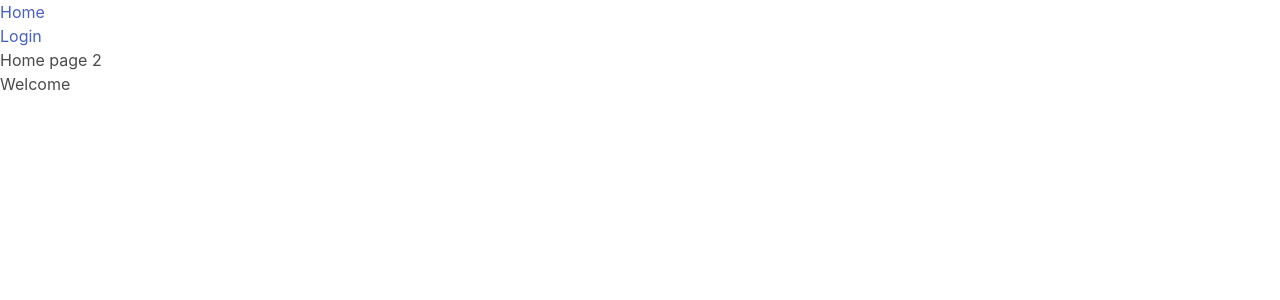
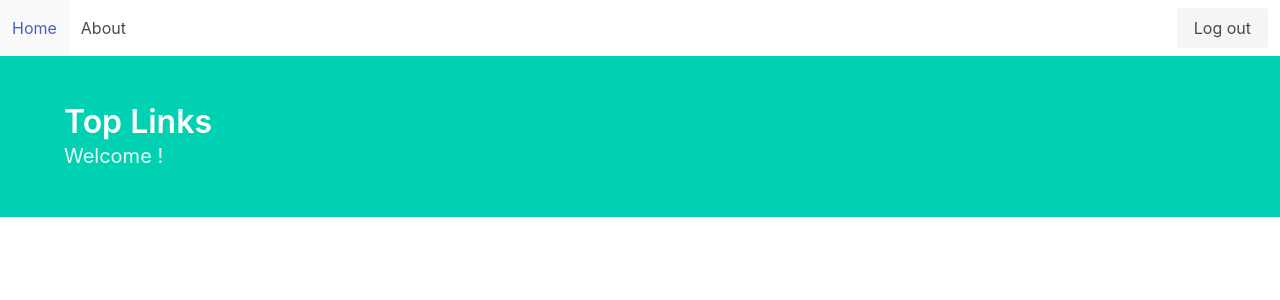
Before and after one commit to SurenderLohia/top-links, a React (Create React App) app: page /home in a window 1280 px wide. Shown: the top 300 px of the page. Built offline with nearby package versions, Linux system fonts and the light colour scheme; no server answers.

Commit message:
Add Nav and banner section

```diff
--- a/src/App.js
+++ b/src/App.js
@@ -1,28 +1,21 @@
 import React from "react";
-import { BrowserRouter as Router, Switch, Route, Link } from "react-router-dom";
+import { BrowserRouter as Router, Switch, Route } from "react-router-dom";
 
 import "./App.css";
 import HomePage from "./pages/HomePage";
+import AboutPage from "./pages/AboutPage";
 import LoginPage from "./pages/LoginPage";
 
 function App() {
   return (
     <Router>
       <div>
-        <nav>
-          <ul>
-            <li>
-              <Link to="/home">Home</Link>
-            </li>
-            <li>
-              <Link to="/">Login</Link>
-            </li>
-          </ul>
-        </nav>
-
         <Switch>
           <Route path="/home">
             <HomePage />
+          </Route>
+          <Route path="/about">
+            <AboutPage />
           </Route>
           <Route path="/">
             <LoginPage />
--- /dev/null
+++ b/src/components/Nav.js
@@ -0,0 +1,30 @@
+import React from "react";
+import { Link } from "react-router-dom";
+
+function Nav() {
+  return (
+    <nav className="navbar" role="navigation" aria-label="main navigation">
+      <div className="navbar-menu is-active">
+        <div className="navbar-start">
+          <Link className="navbar-item" to="/home">
+            Home
+          </Link>
+
+          <Link className="navbar-item" to="/about">
+            About
+          </Link>
+        </div>
+
+        <div className="navbar-end">
+          <div className="navbar-item">
+            <div className="buttons">
+              <a className="button is-light">Log out</a>
+            </div>
+          </div>
+        </div>
+      </div>
+    </nav>
+  );
+}
+
+export default Nav;
--- /dev/null
+++ b/src/pages/AboutPage.js
@@ -0,0 +1,13 @@
+import React from "react";
+import Nav from "../components/Nav";
+
+function AboutPage() {
+  return (
+    <div>
+      <Nav />
+      <h1>About Us page</h1>
+    </div>
+  );
+}
+
+export default AboutPage;
--- a/src/pages/HomePage.js
+++ b/src/pages/HomePage.js
@@ -3,6 +3,8 @@ import { connect } from "react-redux";
 
 import { getUserData } from "../features/user/userSlice";
 import { getTweets } from "../features/tweets/tweetsSlice";
+
+import Nav from "../components/Nav";
 
 const mapDispatchToProps = {
   getUserData,
@@ -24,8 +26,15 @@ function HomePage(props) {
   }, []);
   return (
     <div>
-      <h1>Home page 2</h1>
-      <h3>Welcome {name}</h3>
+      <Nav />
+      <section class="hero is-primary">
+        <div class="hero-body">
+          <div class="container">
+            <h1 class="title">Top Links</h1>
+            <h2 class="subtitle">Welcome {name}!</h2>
+          </div>
+        </div>
+      </section>
     </div>
   );
 }
```
